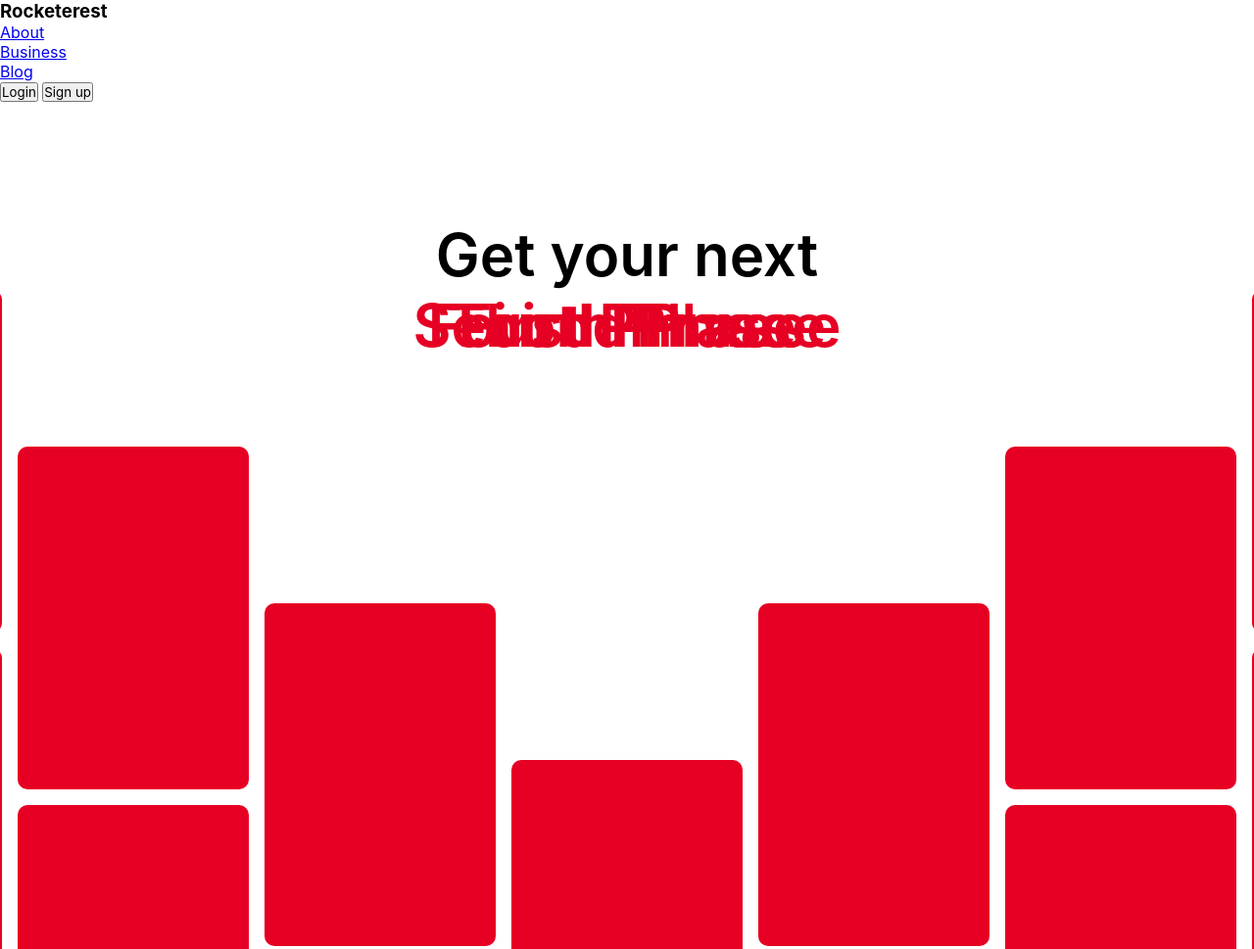
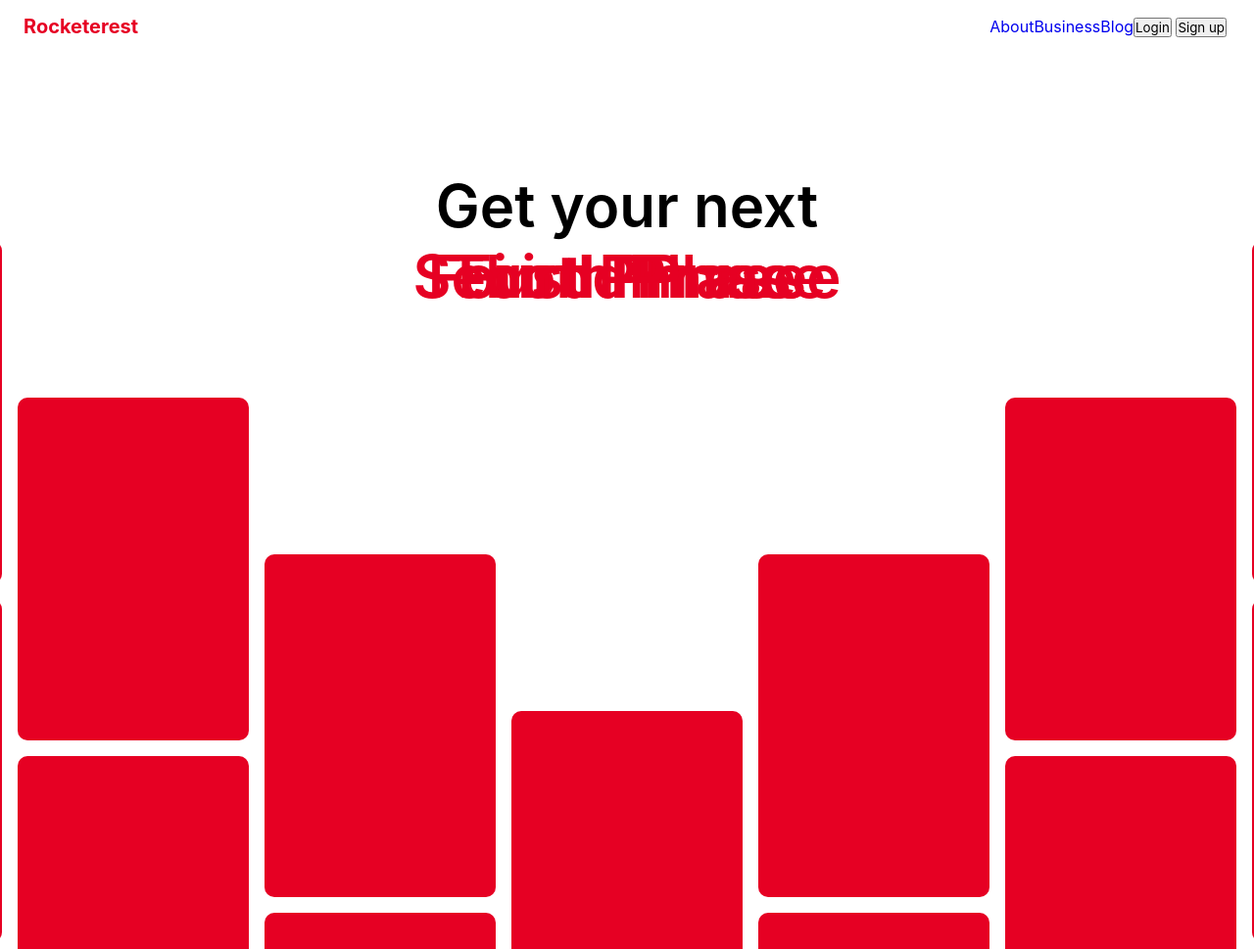
Before and after one commit to marcelosperalta/ui_clone_pinterest, a plain HTML site: page index.html in a window 1280 px wide. Shown: the top 969 px of the page at 98% size. Drawn offline with Linux system fonts and the light colour scheme.

Commit message:
pinterest

```diff
--- a/styles/_header.scss
+++ b/styles/_header.scss
@@ -0,0 +1,26 @@
+header {
+    display: flex;
+    justify-content: space-between;
+    align-items: center;
+
+    padding: 15px 28px 15px 24px;
+
+    h3 {
+        color: $red;
+        font-size: 20px;
+        font-weight: 700;
+    }
+
+    nav {
+        display: flex;
+        align-items: center;
+
+        ul {
+            li {
+                a {
+                    text-decoration: none;
+                }
+            }
+        }
+    }
+}
```
Also changed, not shown: index.html (+1 -0 lines), styles/styles.css, 1 other file.
